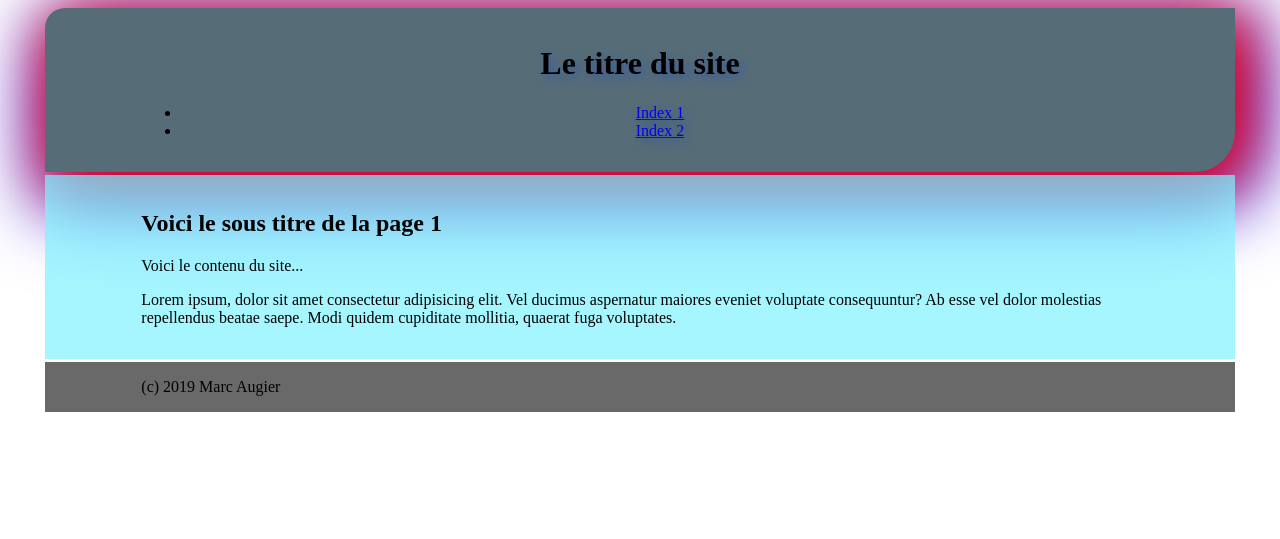
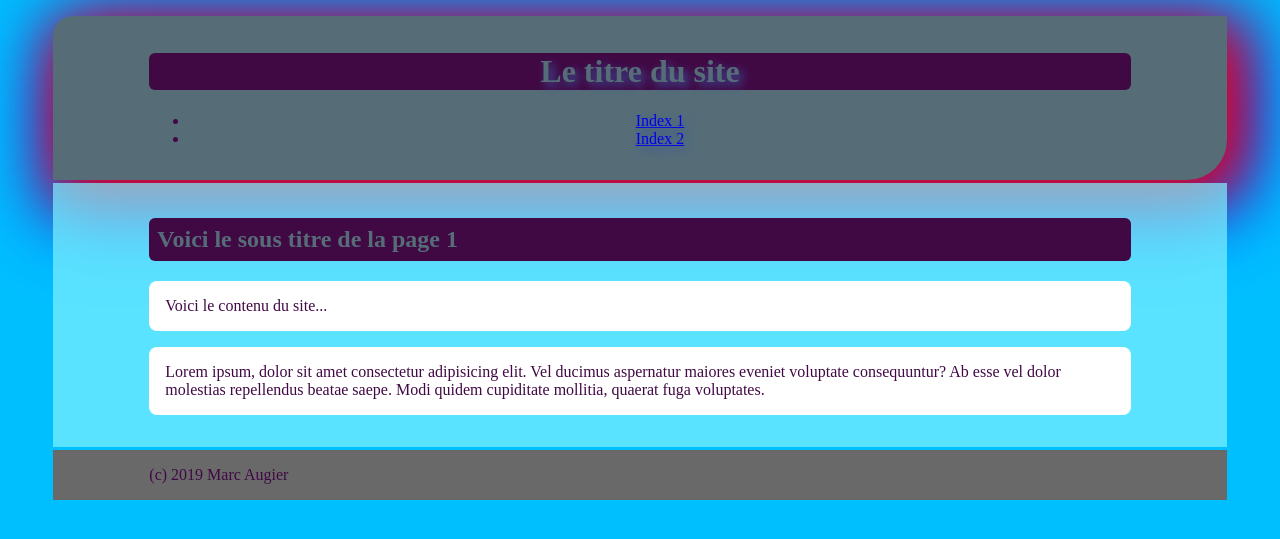
Before and after one commit to marcyves/Developpeur-WEB, a PHP site: page / in a window 1280 px wide. Shown: the top 539 px of the page. Run offline with PHP 8.4, Linux system fonts and the light colour scheme.

Commit message:
CSS sur les balises traditionnelles

```diff
--- a/05 HTML5/style.css
+++ b/05 HTML5/style.css
@@ -22,3 +22,21 @@
 
     background-color: dimgrey;
 }
+body{
+    background-color: deepskyblue;
+    color: rgb(65, 9, 68);
+    margin: 1em;
+}
+h1, h2{
+    color: #566d78;
+    background-color: rgb(65, 9, 68);
+    border-radius: 6px;
+}
+h2{
+    padding: 8px;
+}
+p{
+    background-color: white;
+    padding: 1em;
+    border-radius: 8px;
+}
```
Lines whose indentation alone changed are shown as unchanged.
